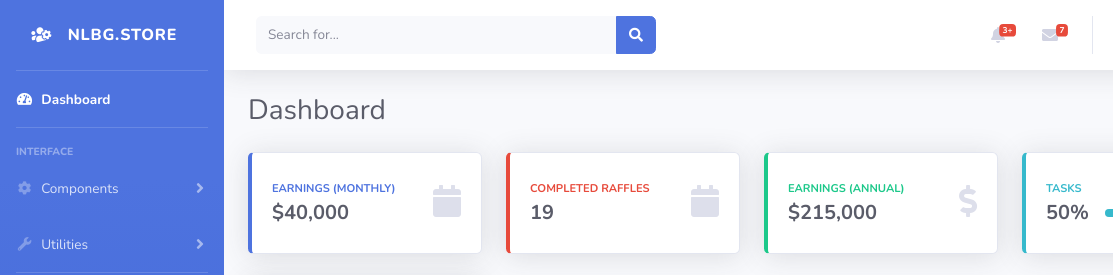
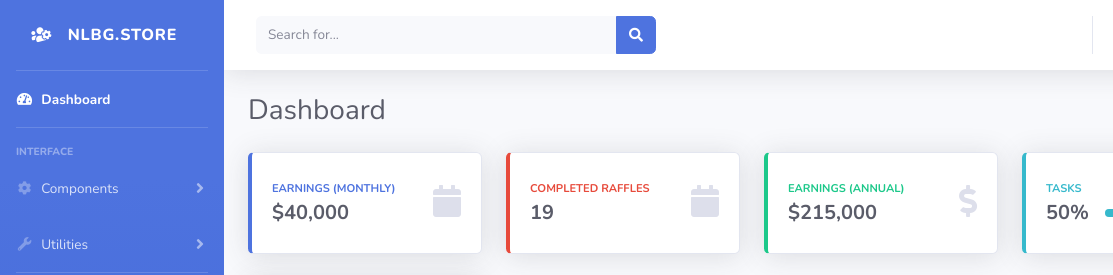
Before and after one commit to zakpruitt/nlbg.store, a website with bundled scripts: page front-end/index.html in a window 1280 px wide. Shown: the top 275 px of the page, 0-1113 px from the left. Built offline with nearby package versions, Linux system fonts and the light colour scheme.

Commit message:
removed alert and message dropdown

```diff
--- a/front-end/index.html
+++ b/front-end/index.html
@@ -208,13 +208,8 @@
                         </li>
 
                         <!-- Nav Item - Alerts -->
-                        <li class="nav-item dropdown no-arrow mx-1">
-                            <a class="nav-link dropdown-toggle" href="#" id="alertsDropdown" role="button"
-                                data-toggle="dropdown" aria-haspopup="true" aria-expanded="false">
-                                <i class="fas fa-bell fa-fw"></i>
-                                <!-- Counter - Alerts -->
-                                <span class="badge badge-danger badge-counter">3+</span>
-                            </a>
+
+
                             <!-- Dropdown - Alerts -->
                             <div class="dropdown-list dropdown-menu dropdown-menu-right shadow animated--grow-in"
                                 aria-labelledby="alertsDropdown">
@@ -260,12 +255,7 @@
 
                         <!-- Nav Item - Messages -->
                         <li class="nav-item dropdown no-arrow mx-1">
-                            <a class="nav-link dropdown-toggle" href="#" id="messagesDropdown" role="button"
-                                data-toggle="dropdown" aria-haspopup="true" aria-expanded="false">
-                                <i class="fas fa-envelope fa-fw"></i>
-                                <!-- Counter - Messages -->
-                                <span class="badge badge-danger badge-counter">7</span>
-                            </a>
+
                             <!-- Dropdown - Messages -->
                             <div class="dropdown-list dropdown-menu dropdown-menu-right shadow animated--grow-in"
                                 aria-labelledby="messagesDropdown">
```
